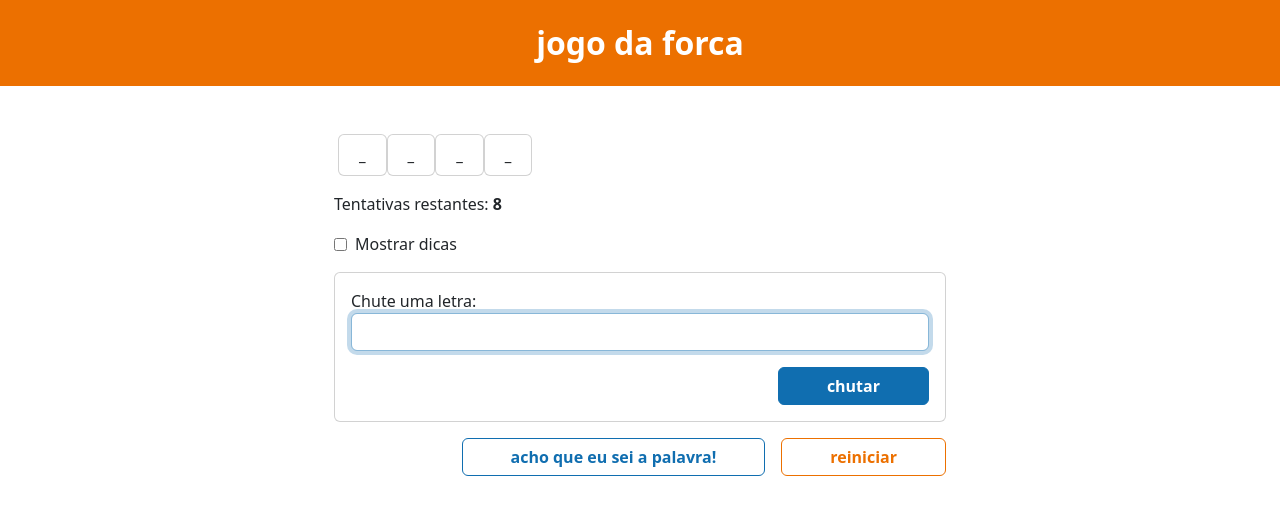
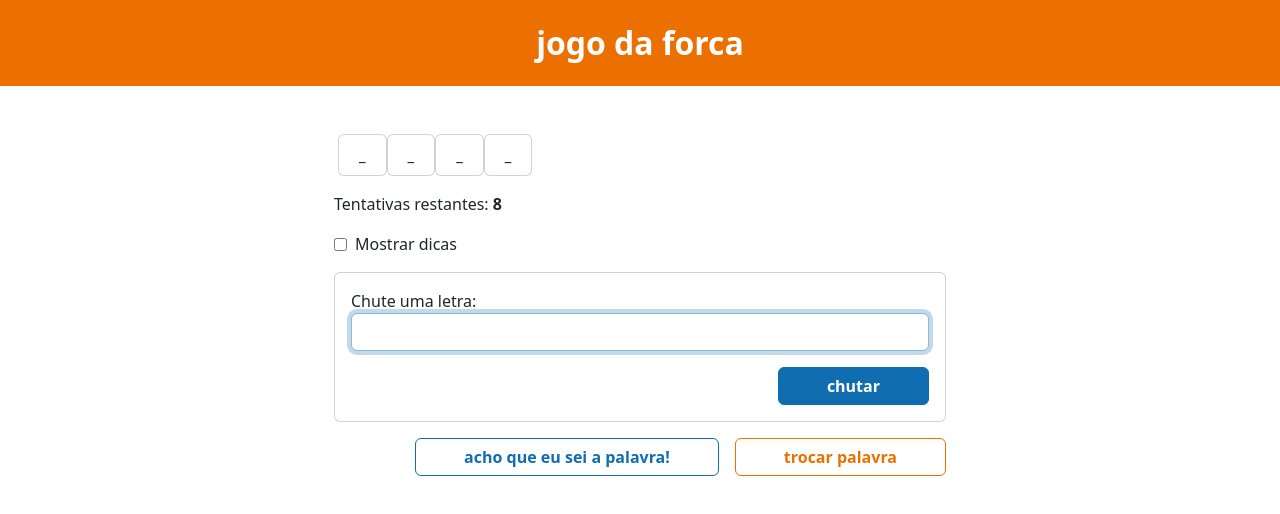
Before and after one commit to vitor-gercov/jogo-da-forca, an Angular app: page / in a window 1280 px wide. Shown: the top 514 px of the page. Built offline with nearby package versions, Linux system fonts and the light colour scheme.

Commit message:
texto do botão reiniciar alterado.

```diff
--- a/src/app/views/user-input/user-input.component.html
+++ b/src/app/views/user-input/user-input.component.html
@@ -54,7 +54,7 @@
 
     <button class="btn btn-outline-danger px-5 fw-bold ms-3"
         (click)="gameController.restartGame(); tryCharInputDOMElement?.nativeElement.focus();">
-        reiniciar
+        {{ gameController.gameHasEnded ? 'jogar novamente' : 'trocar palavra' }}
     </button>
 </div>
 
```
